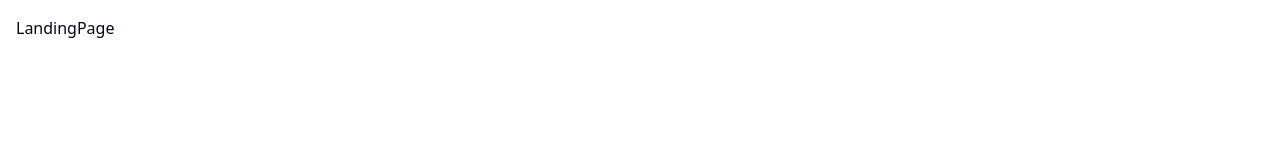
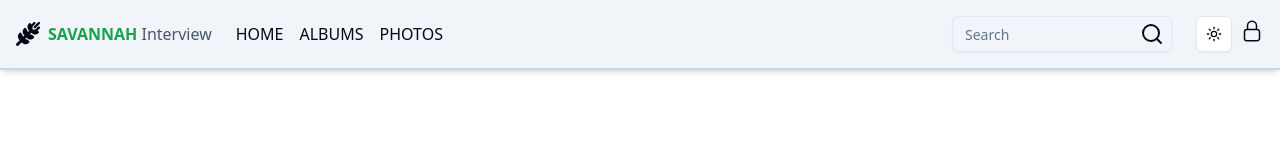
Before and after one commit to Cavein254/savannah-interview, a React (Vite) app in the folder frontend/: page / in a window 1280 px wide. Shown: the top 160 px of the page. Built offline with nearby package versions, Linux system fonts and the light colour scheme; no server answers.

Commit message:
fix: header styling

```diff
--- a/frontend/src/components/bottom/BottomNav.tsx
+++ b/frontend/src/components/bottom/BottomNav.tsx
@@ -11,7 +11,7 @@ const BottomNav = () => {
     return navigate(`/${path}`, { replace: false })
   }
   return (
-    <nav className="bottom-12 fixed  flex justify-center w-full items-center opacity-75 hover:opacity-100">
+    <nav className="md:hidden bottom-12 fixed  flex justify-center w-full items-center opacity-75 hover:opacity-100">
       <div className="dark:bg-slate-800 bg-slate-200 py-4 px-6 rounded-full">
         <div className="flex items-center gap-6">
           <button
--- a/frontend/src/components/header/MDHeader.tsx
+++ b/frontend/src/components/header/MDHeader.tsx
@@ -1,10 +1,113 @@
 import { User } from "@/types"
+import { FaWheatAwn } from "react-icons/fa6"
+import { HiOutlineLockClosed } from "react-icons/hi2"
+import { Link, useLocation } from "react-router-dom"
+import HeaderDropdown from "../dropdown/HeaderDropdown"
+import { ModeToggle } from "../theme/mode-toggle"
 
+import { IoHomeOutline } from "react-icons/io5"
+import { MdOutlineLibraryMusic } from "react-icons/md"
+import { AiOutlinePicture } from "react-icons/ai"
+import SearchItem from "../search/SearchItem"
+import { useEffect, useState } from "react"
+
+const VITE_SERVER_LOGIN = import.meta.env.VITE_SERVER_LOGIN as string
 interface MDHeaderProps {
   user: User | undefined
 }
 const MDHeader = ({ user }: MDHeaderProps) => {
-  return <div className="hidden md:flex">{user?.name}</div>
+  const location = useLocation()
+  const path = location.pathname.split("/")[1]
+  const [newPath, setnewPath] = useState(path)
+  useEffect(() => {
+    setnewPath(path)
+  }, [path])
+  return (
+    <div className="fixed flex justify-between w-full items-center px-4 py-4 bg-slate-100 border-b-2 border-b-slate-300 shadow-md dark:bg-slate-800 dark:border-b-slate-700">
+      <div>
+        <Link to="/users" className="flex gap-2">
+          <button className="md:hidden lg:flex">
+            <FaWheatAwn size={24} />
+          </button>
+          <div className="hidden md:flex">
+            <h1 className="font-bold uppercase text-green-600 ">
+              Savannah{" "}
+              <span className="capitalize font-normal text-slate-600 dark:text-slate-200">
+                Interview
+              </span>
+            </h1>
+          </div>
+        </Link>
+      </div>
+      <div className="hidden md:flex lg:hidden gap-6">
+        <Link to="/users">
+          <button
+            className={`${newPath === "users" ? "scale-125" : ""} bg-slate-300 p-2 rounded-full hover:bg-slate-400 dark:bg-slate-700 dark:hover:bg-black hover:scale-125 transition-transform duration-30}`}
+          >
+            <IoHomeOutline size={24} />
+          </button>
+        </Link>
+        <Link to="/albums">
+          <button
+            className={`${newPath === "albums" ? "scale-125" : ""} bg-slate-300 p-2 rounded-full hover:bg-slate-400 dark:bg-slate-700 dark:hover:bg-black hover:scale-125 transition-transform duration-30}`}
+          >
+            <MdOutlineLibraryMusic size={24} />
+          </button>
+        </Link>
+        <Link to="/photos">
+          <button
+            className={`${newPath === "photos" ? "scale-125" : ""} bg-slate-300 p-2 rounded-full hover:bg-slate-400 dark:bg-slate-700 dark:hover:bg-black hover:scale-125 transition-transform duration-30}`}
+          >
+            <AiOutlinePicture size={24} />
+          </button>
+        </Link>
+      </div>
+      <div className="hidden lg:flex justify-between lg:flex-1 px-6">
+        <div className="flex items-center justify-between">
+          <div className="flex gap-4 uppercase">
+            <Link to="/users">
+              <h4
+                className={`${newPath === "users" ? "text-xl font-bold underline underline-offset-4" : ""} hover:underline hover:cursor-pointer`}
+              >
+                Home
+              </h4>
+            </Link>
+            <Link to="/albums">
+              <h4
+                className={`${newPath === "albums" ? "text-xl font-bold underline underline-offset-4" : ""} hover:underline hover:cursor-pointer`}
+              >
+                Albums
+              </h4>
+            </Link>
+            <Link to="/photos">
+              <h4
+                className={`${newPath === "photos" ? "text-xl font-bold underline underline-offset-4" : ""} hover:underline hover:cursor-pointer`}
+              >
+                Photos
+              </h4>
+            </Link>
+          </div>
+        </div>
+        <div className="">
+          <div>
+            <SearchItem />
+          </div>
+        </div>
+      </div>
+      <div className="flex items-center gap-2">
+        <ModeToggle />
+        {user ? (
+          <HeaderDropdown image={user.image} />
+        ) : (
+          <Link to={VITE_SERVER_LOGIN}>
+            <button>
+              <HiOutlineLockClosed size={24} />
+            </button>
+          </Link>
+        )}
+      </div>
+    </div>
+  )
 }
 
 export default MDHeader
```
Also changed, not shown: 1 other file (tests, documents, lock files or other folders).
